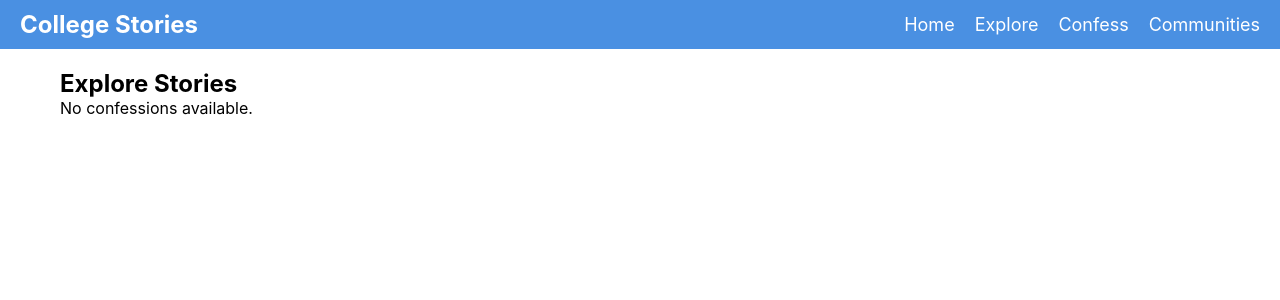
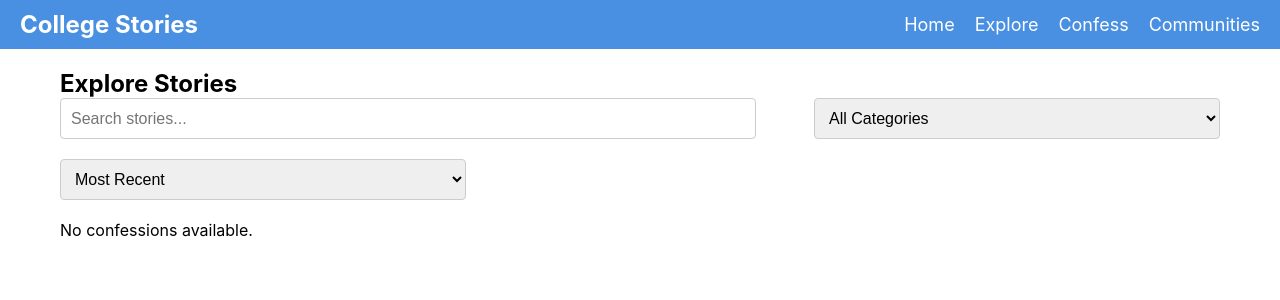
Before and after one commit to JeevanMaragani/college-stories, a React (Create React App) app in the folder client/: page /explore in a window 1280 px wide. Shown: the top 300 px of the page. Built offline with nearby package versions, Linux system fonts and the light colour scheme.

Commit message:
added search filter and sort features

```diff
--- a/client/src/App.js
+++ b/client/src/App.js
@@ -10,10 +10,15 @@ function App() {
   // Start with an empty posts array instead of hardcoded confessions
   const [posts, setPosts] = useState([]);
 
-  // Correctly add new posts
+  // Correctly add new posts with 'likes' and 'date' properties
   const addPost = (newPost) => {
     console.log('New confession added:', newPost);
-    setPosts((prevPosts) => [...prevPosts, newPost]); // Add new posts to the END of the list
+    const postWithMetadata = {
+      ...newPost,
+      likes: 0, // Initialize likes to 0
+      date: Date.now() // Store the current timestamp
+    };
+    setPosts((prevPosts) => [...prevPosts, postWithMetadata]); // Add new posts to the END of the list
   };
 
   return (
--- a/client/src/pages/Explore.js
+++ b/client/src/pages/Explore.js
@@ -1,17 +1,71 @@
-import React from 'react';
+import React, { useState } from 'react';
 import PostCard from '../components/PostCard';
 import './ExplorePage.css';
 
 const Explore = ({ posts = [] }) => {
+  const [searchTerm, setSearchTerm] = useState('');  // State for search term
+  const [filterCategory, setFilterCategory] = useState('');  // State for category filter
+  const [sortOrder, setSortOrder] = useState('recent');  // State for sorting (recent or popular)
+
+  // Filter posts based on search term and category
+  const filteredPosts = posts.filter((post) => {
+    const matchesSearch = post.title.toLowerCase().includes(searchTerm.toLowerCase()) || post.story.toLowerCase().includes(searchTerm.toLowerCase());
+    const matchesCategory = filterCategory === '' || post.category === filterCategory;
+    return matchesSearch && matchesCategory;
+  });
+
+  // Sort posts based on selected sort order
+  const sortedPosts = filteredPosts.sort((a, b) => {
+    if (sortOrder === 'recent') {
+      return b.date - a.date;  // Assuming 'date' is a timestamp
+    } else if (sortOrder === 'popular') {
+      return b.likes - a.likes;  // Assuming 'likes' is a count
+    }
+    return 0;
+  });
+
   return (
     <div className="explore-container">
       <h2>Explore Stories</h2>
 
+      {/* Search, Filter, and Sort Inputs */}
+      <div className="search-filter-sort">
+        {/* Search Input */}
+        <input
+          type="text"
+          placeholder="Search stories..."
+          value={searchTerm}
+          onChange={(e) => setSearchTerm(e.target.value)}  // Update search term
+        />
+
+        {/* Filter by Category */}
+        <select value={filterCategory} onChange={(e) => setFilterCategory(e.target.value)}>
+          <option value="">All Categories</option>
+          <option value="Admiration">Admiration</option>
+          <option value="Career Advice">Career Advice</option>
+          <option value="Funny Story">Funny Story</option>
+          <option value="Confession">Confession</option>
+          <option value="Embarrassing Moments">Embarrassing Moments</option>
+          <option value="Relationship">Relationship</option>
+          <option value="Academic Struggles">Academic Struggles</option>
+        </select>
+
+        {/* Sort Dropdown */}
+        <select
+          value={sortOrder}
+          className="sort-dropdown"  // Add class for styling
+          onChange={(e) => setSortOrder(e.target.value)}
+        >
+          <option value="recent">Most Recent</option>
+          <option value="popular">Most Popular</option>
+        </select>
+      </div>
+
       {/* Confession Cards */}
       <div className="confession-cards">
-        {posts.length > 0 ? (
-          posts.map((post, index) => (
-            <PostCard key={index} post={post} /> // Render each post using PostCard component
+        {sortedPosts.length > 0 ? (
+          sortedPosts.map((post, index) => (
+            <PostCard key={index} post={post} />  // Render filtered and sorted posts
           ))
         ) : (
           <p>No confessions available.</p>
--- a/client/src/pages/ExplorePage.css
+++ b/client/src/pages/ExplorePage.css
@@ -1,3 +1,4 @@
+/* Container for the entire Explore Page */
 .explore-container {
   width: 100%;
   max-width: 1200px; /* Increased width for more space on larger screens */
@@ -5,6 +6,58 @@
   padding: 20px;
 }
 
+/* Search, Filter, and Sort section */
+.search-filter-sort {
+  display: flex;
+  justify-content: space-between;
+  flex-wrap: wrap; /* Wrap elements for smaller screens */
+  margin-bottom: 20px;
+  gap: 20px; /* Add gap between elements */
+}
+
+/* Style for the search input */
+.search-filter-sort input[type="text"] {
+  padding: 10px;
+  font-size: 16px;
+  width: 60%;
+  border: 1px solid #ccc;
+  border-radius: 4px;
+  transition: border-color 0.3s ease;
+}
+
+.search-filter-sort input[type="text"]:focus {
+  border-color: #3498db;
+}
+
+/* Style for the filter dropdown */
+.search-filter-sort select {
+  padding: 10px;
+  font-size: 16px;
+  width: 35%;
+  border: 1px solid #ccc;
+  border-radius: 4px;
+  transition: border-color 0.3s ease;
+}
+
+.search-filter-sort select:focus {
+  border-color: #3498db;
+}
+
+/* Style for the sort dropdown */
+.search-filter-sort select.sort-dropdown {
+  padding: 10px;
+  font-size: 16px;
+  width: 35%; /* Same width as the filter dropdown */
+  border: 1px solid #ccc;
+  border-radius: 4px;
+  transition: border-color 0.3s ease;
+}
+
+.search-filter-sort select.sort-dropdown:focus {
+  border-color: #3498db;
+}
+
+/* Confession Card Layout */
 .confession-cards {
   display: grid;
   grid-template-columns: repeat(3, 1fr); /* Three-column grid */
@@ -24,27 +77,99 @@
     grid-template-columns: 1fr; /* Single-column layout */
   }
 }
-/* Search and Filter Container */
-.search-filter {
+
+/* Post Card Styling */
+.post-card {
+  background-color: #ffffff;
+  border: 1px solid #ddd;
+  border-radius: 8px;
+  box-shadow: 0 4px 8px rgba(0, 0, 0, 0.1);
+  padding: 20px;
+  transition: transform 0.2s;
+}
+
+.post-card:hover {
+  transform: translateY(-5px); /* Subtle hover effect */
+}
+
+.post-card h3 {
+  font-size: 1.2rem;
+  margin-bottom: 10px;
+  color: #333;
+}
+
+.post-card p {
+  font-size: 1rem;
+  color: #555;
+  line-height: 1.6;
+}
+
+.post-card span {
+  display: block;
+  font-weight: bold;
+  color: #888;
+  margin-bottom: 15px;
+}
+
+/* Action buttons */
+.post-actions {
   display: flex;
   justify-content: space-between;
-  margin-bottom: 20px;
+  align-items: center;
 }
 
-/* Style for the search input */
-.search-filter input {
-  padding: 10px;
-  font-size: 16px;
-  width: 60%;
-  border: 1px solid #ccc;
-  border-radius: 4px;
+.action-buttons button {
+  background: none;
+  border: none;
+  color: #888;
+  font-size: 1.2rem;
+  cursor: pointer;
+  transition: color 0.3s;
 }
 
-/* Style for the category dropdown */
-.search-filter select {
+.action-buttons button:hover {
+  color: #000;
+}
+
+.action-buttons .like-btn.liked {
+  color: #e74c3c; /* Change like button color when liked */
+}
+
+.like-count, .comment-count {
+  margin-left: 5px;
+  font-size: 1rem;
+}
+
+.comment-form textarea {
+  width: 100%;
   padding: 10px;
-  font-size: 16px;
-  width: 35%;
+  margin-top: 10px;
+  font-size: 1rem;
   border: 1px solid #ccc;
-  border-radius: 4px;
+  border-radius: 5px;
 }
+
+.comment-form button {
+  padding: 10px 20px;
+  margin-top: 10px;
+  background-color: #3498db;
+  color: #fff;
+  border: none;
+  border-radius: 5px;
+  cursor: pointer;
+}
+
+.comment-form button:hover {
+  background-color: #2980b9;
+}
+
+.comment-section {
+  margin-top: 20px;
+}
+
+.comment {
+  background-color: #f9f9f9;
+  padding: 10px;
+  border-radius: 5px;
+  margin-bottom: 10px;
+}
```
